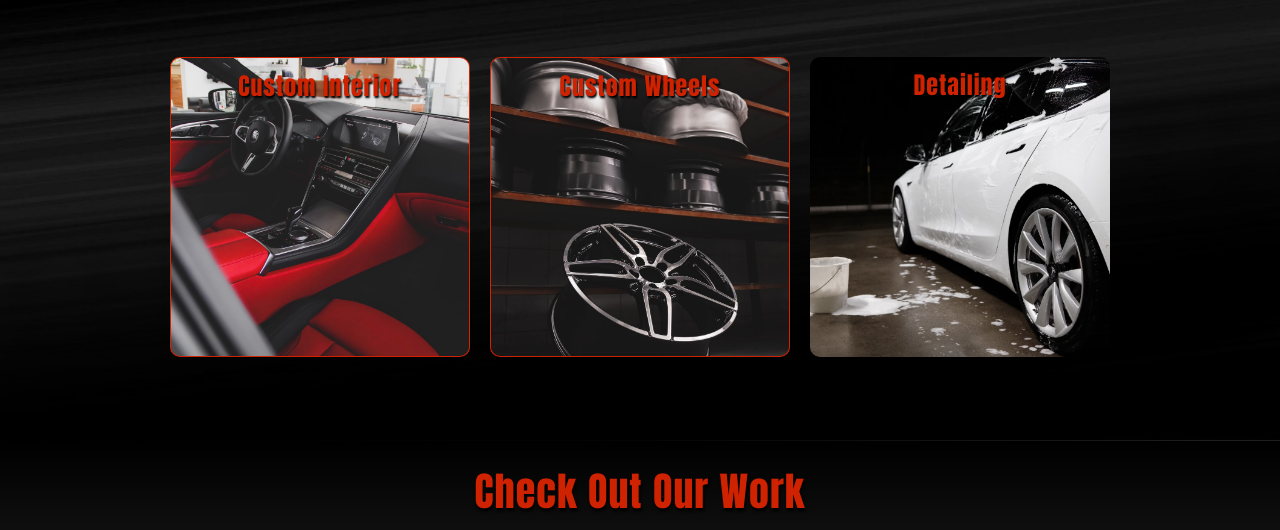
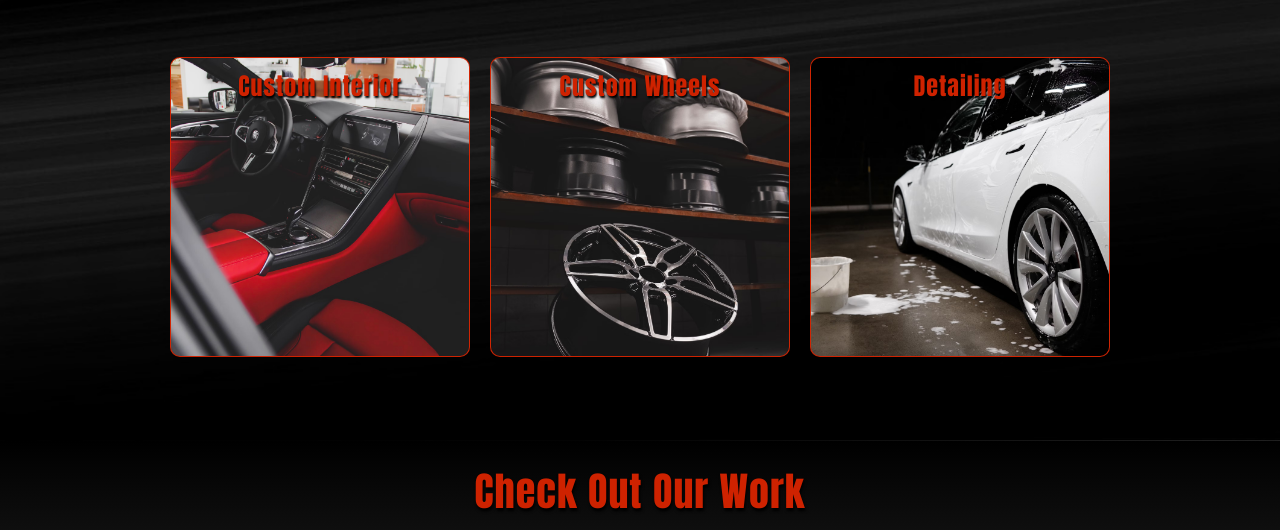
Before and after one commit to MadisonL-017/Custom-Creations-Landing-Page-Frontend, a plain HTML site: page index.html in a window 1280 px wide. Shown: the part 1235-1765 px from the top of the page. Drawn offline with Linux system fonts and the light colour scheme.

Commit message:
Update style.css

```diff
--- a/css/style.css
+++ b/css/style.css
@@ -308,6 +308,7 @@ div.services-card.six {
     background-repeat: no-repeat;
     background-position: center;
     height: 300px;
+    border: 1px solid rgba(209, 35, 0, 0.984);
 }
 
 
```
